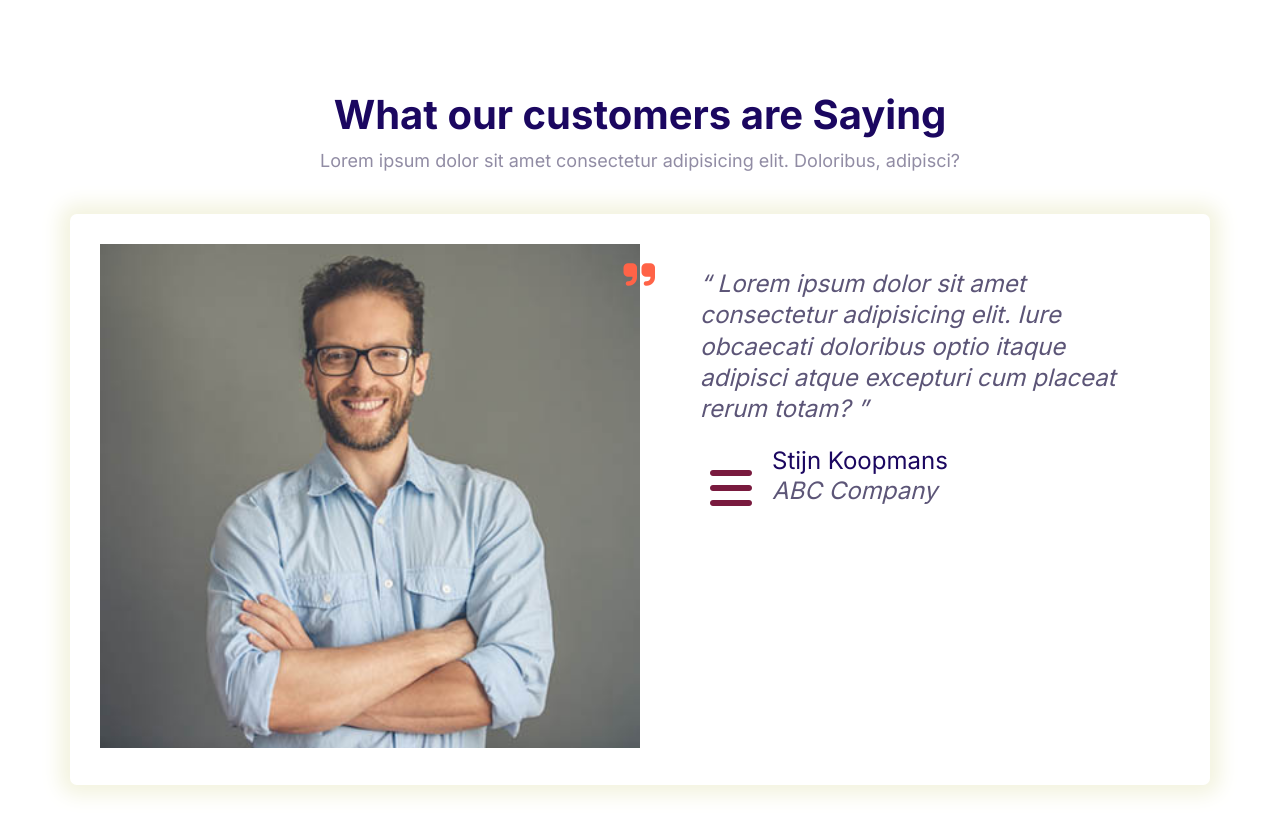
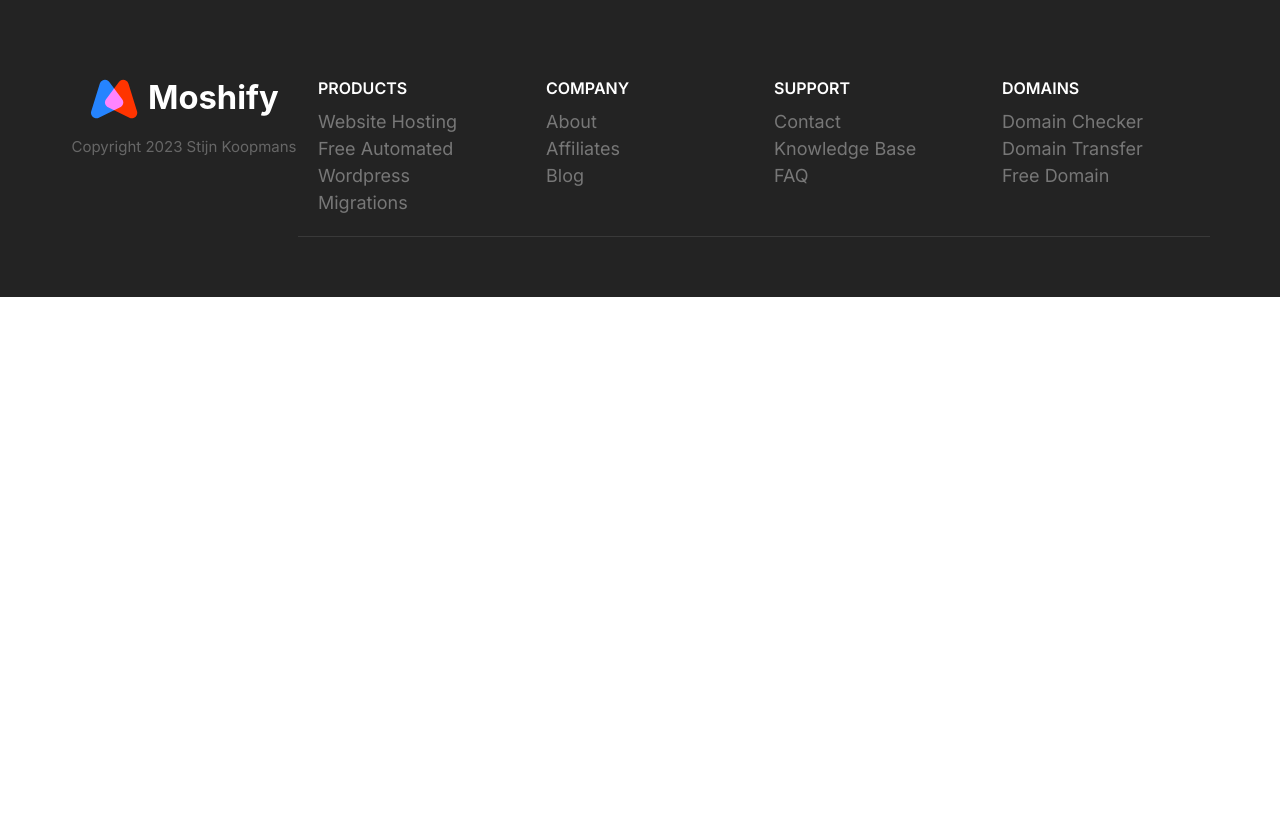
Before and after one commit to skoopje/moshify, a plain HTML site: page index.html in a window 1280 px wide. After the commit the page ends 800 px from the top, so only its background shows below. Drawn offline with Linux system fonts and the light colour scheme.

Commit message:
Building the footer.

```diff
--- a/CSS/styles.css
+++ b/CSS/styles.css
@@ -370,7 +370,6 @@ a {
 
 @media screen and (max-width: 760px) {
     .icon {
-        margin-top: 3rem;
         color: var(--color-headings);
     }
     .icon__navigationbar {
@@ -561,6 +560,7 @@ a {
 .collapsible__heading {
     margin-top: 0;
     font-size: 3rem;
+    color: white;
 }
 
 .collapsible__icon {
@@ -797,3 +797,81 @@ a {
         max-width: 700px;
     }
 }
+
+/* Footer */
+
+.footer {
+    background: #232323;
+}
+
+.footer a {
+    color: #777;
+    transition: color .3s;
+}
+
+.footer a:hover {
+    color: white;
+}
+
+.footer__section {
+    padding: 2rem;
+    border-bottom: 1px solid #393939;
+}
+
+.footer__section .list {
+    margin: 0;
+}
+
+.footer__heading {
+    text-transform: uppercase;
+    font-weight: 600;
+}
+
+.footer__brand {
+    margin-top: 5rem;
+    text-align: center;
+}
+
+.footer__brand img {
+    /* TODO: Consider refactoring thisand applying it to all images. */
+    width: 100%;
+    max-width: 230px;
+}
+
+.footer__copyright {
+    font-size: 2.1rem;
+    color: white;
+    opacity: .3;
+}
+
+@media screen and (min-width: 768px) {
+    .footer__sections {
+        grid-template-columns: repeat(auto-fit, minmax(10rem, 1fr));
+    }
+
+    .footer .collapsible__icon {
+        visibility: hidden;
+    }
+
+    .footer .collapsible__content {
+        opacity: 1;
+        max-height: 100%;
+    }
+
+    .footer__brand {
+        order: -1;
+        margin-top: 1rem;
+    }
+
+    .footer__copyright {
+        font-size: 1.5rem;
+    }
+
+    .footer__sections {
+        border: 0;
+    }
+
+    .footer__heading {
+        font-size: 1.6rem;
+    }
+}
--- a/index.html
+++ b/index.html
@@ -18,50 +18,66 @@
     ></script>
   </head>
   <body>
-    <section class="block">
-      <header class="block__header">
-        <h2>What our customers are Saying</h2>
-        <p>
-          Lorem ipsum dolor sit amet consectetur adipisicing elit. Doloribus,
-          adipisci?
-        </p>
-      </header>
-      <div class="container">
-        <div class="card testimonial">
-          <div class="grid grid--1x2">
-            <div class="testimonial__image">
-              <img
-                class="testimonial__image"
-                src="images/testimonial.jpg"
-                alt="Happy smiling customer"
-              />
-              <i class="fa-solid fa-quote-right fa-2xl"></i>
-            </div>
-            <blockquote class="quote">
-              <p class="quote__text">
-                Lorem ipsum dolor sit amet consectetur adipisicing elit. Iure
-                obcaecati doloribus optio itaque adipisci atque excepturi cum
-                placeat rerum totam?
-              </p>
-              <footer>
-                <div class="media">
-                  <div class="media__image">
-                    <i
-                      class="fa-solid fa-bars fa-2xl quote__line"
-                      style="color: #791a3e"
-                    ></i>
-                  </div>
-                  <div class="media__body">
-                    <h3 class="media__title quote__author">Stijn Koopmans</h3>
-                    <p class="quot__company">ABC Company</p>
-                  </div>
-                </div>
-              </footer>
-            </blockquote>
+    <footer class="block block__dark footer">
+      <div class="container grid footer__sections">
+        <section class="collapsible collapsible--expanded footer__section">
+          <header class="collapsible__header">
+            <h2 class="collapsible__heading footer__heading">Products</h2>
+            <i class="fa-solid fa-arrow-down fa-2xl icon collapsible__icon"></i>
+          </header>
+          <div class="collapsible__content">
+            <ul class="list">
+              <li><a href="#">Website Hosting</a></li>
+              <li><a href="#">Free Automated Wordpress</a></li>
+              <li><a href="#">Migrations</a></li>
+            </ul>
           </div>
-        </div>
+        </section>
+        <section class="collapsible footer__section">
+          <header class="collapsible__header">
+            <h2 class="collapsible__heading footer__heading">Company</h2>
+            <i class="fa-solid fa-arrow-down fa-2xl icon collapsible__icon"></i>
+          </header>
+          <div class="collapsible__content">
+            <ul class="list">
+              <li><a href="#">About</a></li>
+              <li><a href="#">Affiliates</a></li>
+              <li><a href="#">Blog</a></li>
+            </ul>
+          </div>
+        </section>
+        <section class="collapsible footer__section">
+          <header class="collapsible__header">
+            <h2 class="collapsible__heading footer__heading">Support</h2>
+            <i class="fa-solid fa-arrow-down fa-2xl icon collapsible__icon"></i>
+          </header>
+          <div class="collapsible__content">
+            <ul class="list">
+              <li><a href="#">Contact</a></li>
+              <li><a href="#">Knowledge Base</a></li>
+              <li><a href="#">FAQ</a></li>
+            </ul>
+          </div>
+        </section>
+        <section class="collapsible footer__section">
+          <header class="collapsible__header">
+            <h2 class="collapsible__heading footer__heading">Domains</h2>
+            <i class="fa-solid fa-arrow-down fa-2xl icon collapsible__icon"></i>
+          </header>
+          <div class="collapsible__content">
+            <ul class="list">
+              <li><a href="#">Domain Checker</a></li>
+              <li><a href="#">Domain Transfer</a></li>
+              <li><a href="#">Free Domain</a></li>
+            </ul>
+          </div>
+        </section>
+        <section class="footer__brand">
+          <img src="images/logo.svg" alt="" />
+          <p class="footer__copyright">Copyright 2023 Stijn Koopmans</p>
+        </section>
       </div>
-    </section>
+    </footer>
     <script src="main.js"></script>
   </body>
 </html>
```
Also changed, not shown: Components/Footer.html (added, +60 -0 lines).
